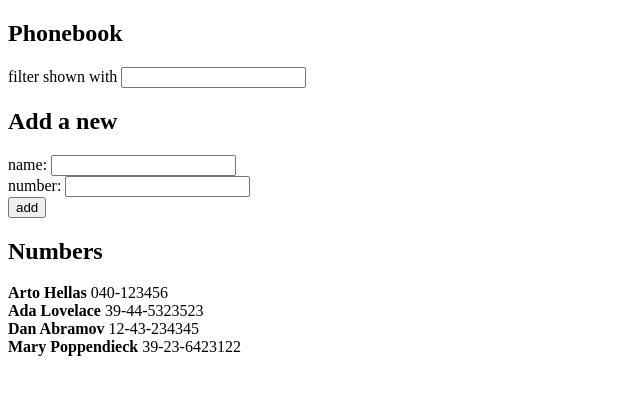
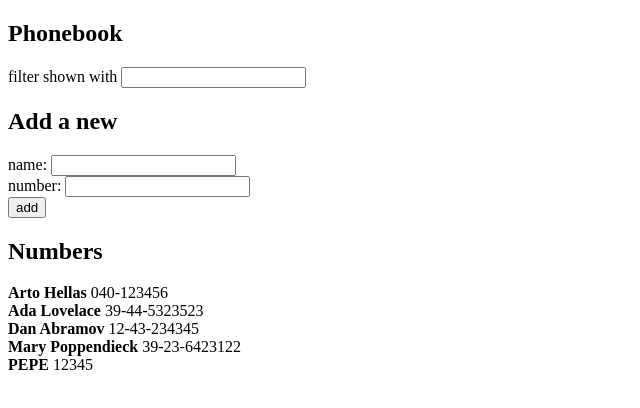
Before and after one commit to Mestpal/fullstackopen, a React (Vite) app in the folder part2/agenda/: page / in a window 1280 px wide. Shown: the top 408 px of the page, without its empty margins (0-640 px from the left). Built offline with nearby package versions, Linux system fonts and the light colour scheme; data requests are answered from the project's data file.

Commit message:
Exercise 2.12  Agenda 7

```diff
--- a/part2/agenda/db.json
+++ b/part2/agenda/db.json
@@ -1,24 +1,29 @@
 {
-  "persons":[
+  "persons": [
     {
       "name": "Arto Hellas",
       "number": "040-123456",
-      "id": 1
+      "id": "1"
     },
     {
       "name": "Ada Lovelace",
       "number": "39-44-5323523",
-      "id": 2
+      "id": "2"
     },
     {
       "name": "Dan Abramov",
       "number": "12-43-234345",
-      "id": 3
+      "id": "3"
     },
     {
       "name": "Mary Poppendieck",
       "number": "39-23-6423122",
-      "id": 4
+      "id": "4"
+    },
+    {
+      "id": "0ab8",
+      "name": "PEPE",
+      "number": "12345"
     }
   ]
 }
--- a/part2/agenda/src/App.jsx
+++ b/part2/agenda/src/App.jsx
@@ -2,7 +2,7 @@ import { useState, useEffect } from 'react'
 import Contacts from './components/contacts'
 import Filter from './components/filter'
 import PersonForm from './components/personForm'
-import axios from "axios";
+import personServices from './services/person'
 
 const App = () => {
   const [persons, setPersons] = useState([])
@@ -11,11 +11,8 @@ const App = () => {
   const [filter, setFilter] = useState('')
 
   const getContacs = () => {
-    axios
-      .get('http://localhost:3001/persons')
-      .then(response => {
-        setPersons(response.data)
-      })
+   personServices.getAll()
+    .then( persons => setPersons(persons))
   }
 
   useEffect(getContacs, [])
@@ -40,6 +37,7 @@ const App = () => {
         number: newNumber
       }
 
+      personServices.create(newPerson)
       setPersons(persons.concat(newPerson))
       setNewName("")
       setNewNumber("")
--- /dev/null
+++ b/part2/agenda/src/services/person.js
@@ -0,0 +1,14 @@
+import axios from "axios";
+
+const baseUrl = 'http://localhost:3001/persons'
+function getAll() {
+  const request = axios.get(baseUrl)
+  return request.then( response => response.data)
+}
+
+function create(newPerson) {
+  const request = axios.post(baseUrl, newPerson)
+  return request.then( response => response.data)
+}
+
+export default { getAll, create }
```
